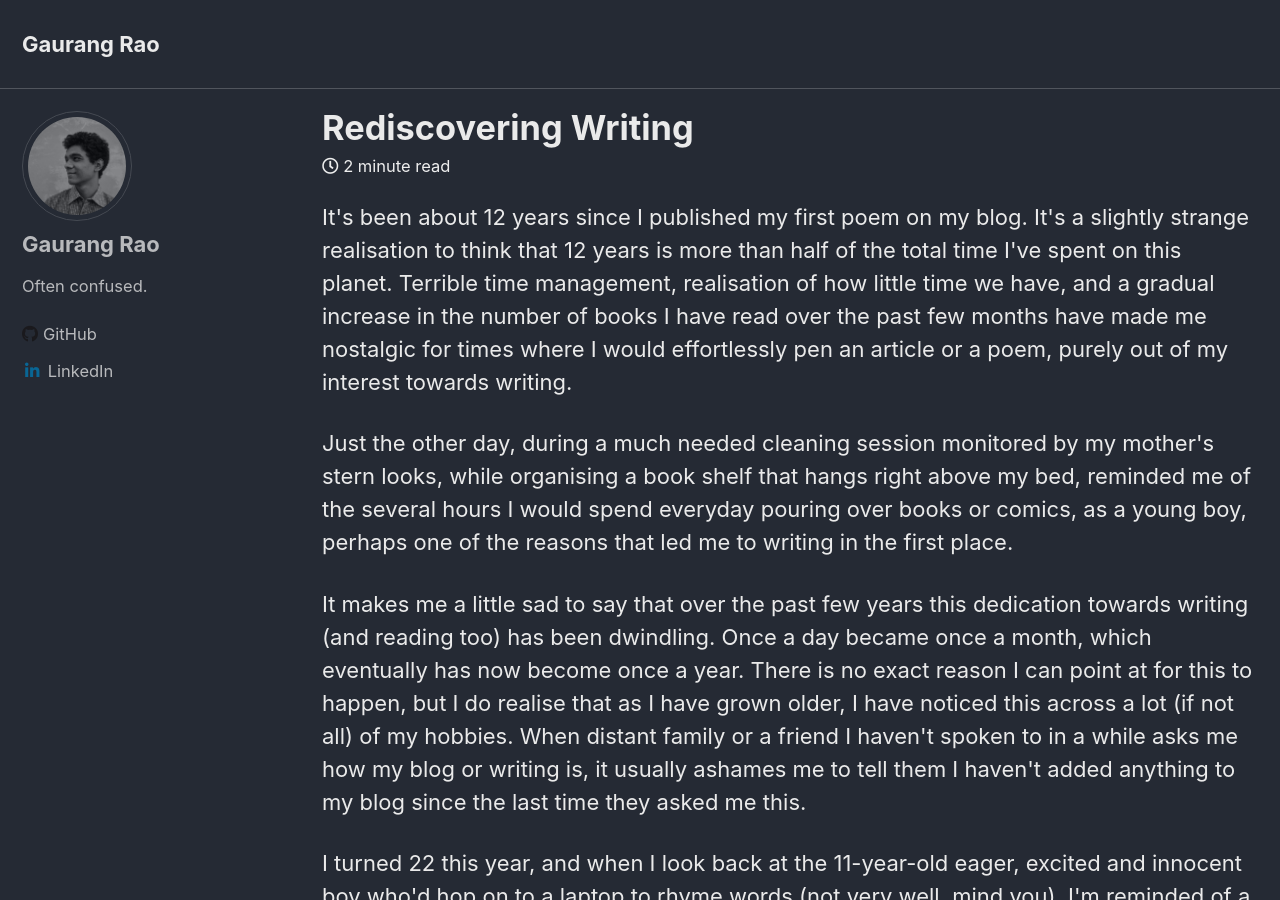
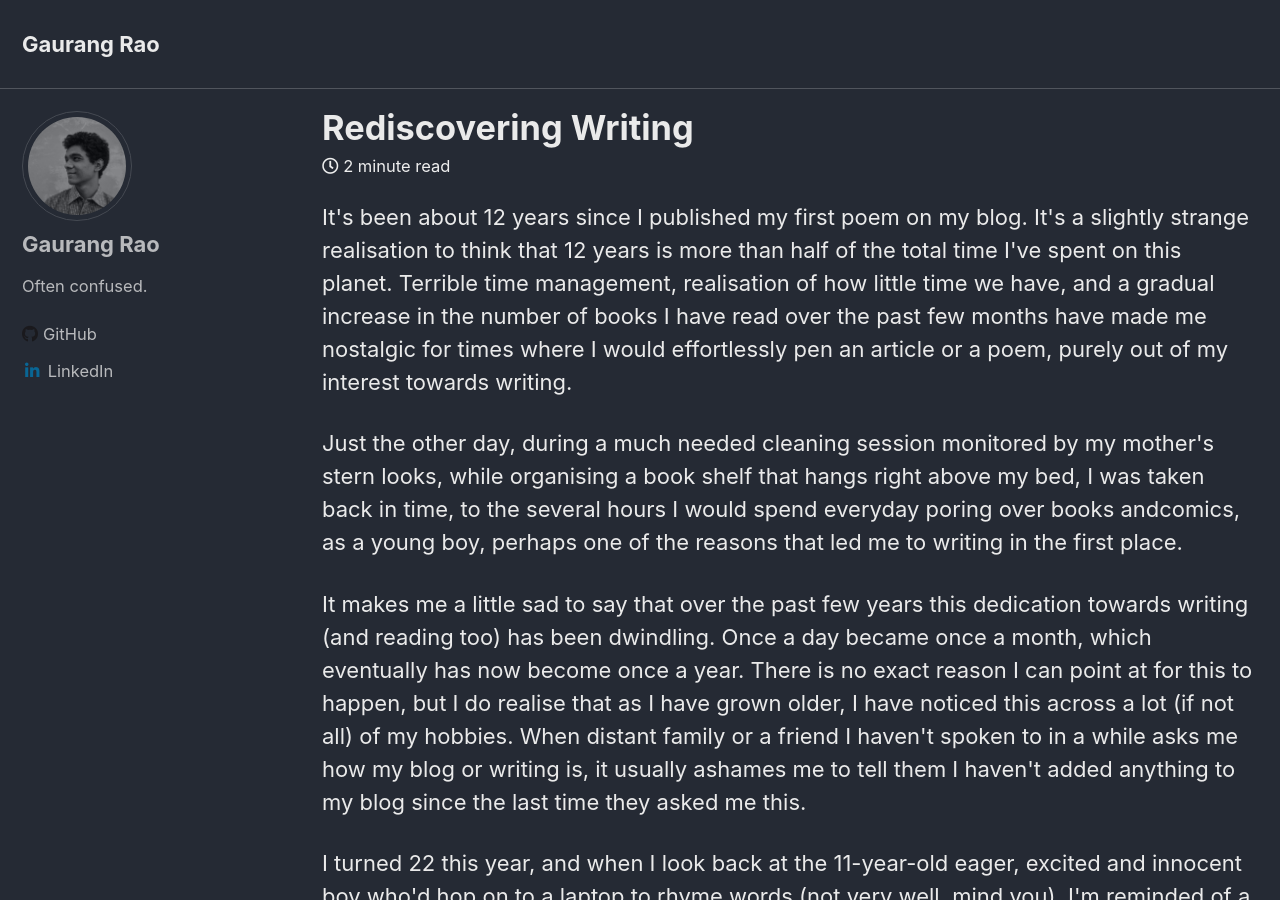
Before and after one commit to gaupeng/gaupeng.github.io, a Jekyll site: the page built from _posts/2021-12-22-rediscovering-writing.html, in a window 1280 px wide and 900 px high. Built offline with Jekyll 4.4.1, drawn with Linux system fonts in a browser that asks for light colours; cached includes are drawn as plain includes.

Commit message:
Minor fixes

```diff
--- a/_posts/2021-12-22-rediscovering-writing.html
+++ b/_posts/2021-12-22-rediscovering-writing.html
@@ -13,8 +13,8 @@ tags:
 </p>
 <p>
     Just the other day, during a much needed cleaning session monitored by my mother's stern looks, while organising a
-    book shelf that hangs right above my bed, reminded me of the several hours I would spend everyday pouring over books
-    or comics, as a young boy, perhaps one of the reasons that led me to writing in the first place.
+    book shelf that hangs right above my bed, I was taken back in time, to the several hours I would spend everyday
+    poring over books andcomics, as a young boy, perhaps one of the reasons that led me to writing in the first place.
 </p>
 <p>
     It makes me a little sad to say that over the past few years this dedication towards writing (and reading too) has
@@ -40,4 +40,3 @@ tags:
     If you're reading this and it has been a while since you pursued your hobbies, maybe this can serve you as a
     reminder to work on the same.
 </p>
-</p>
```
